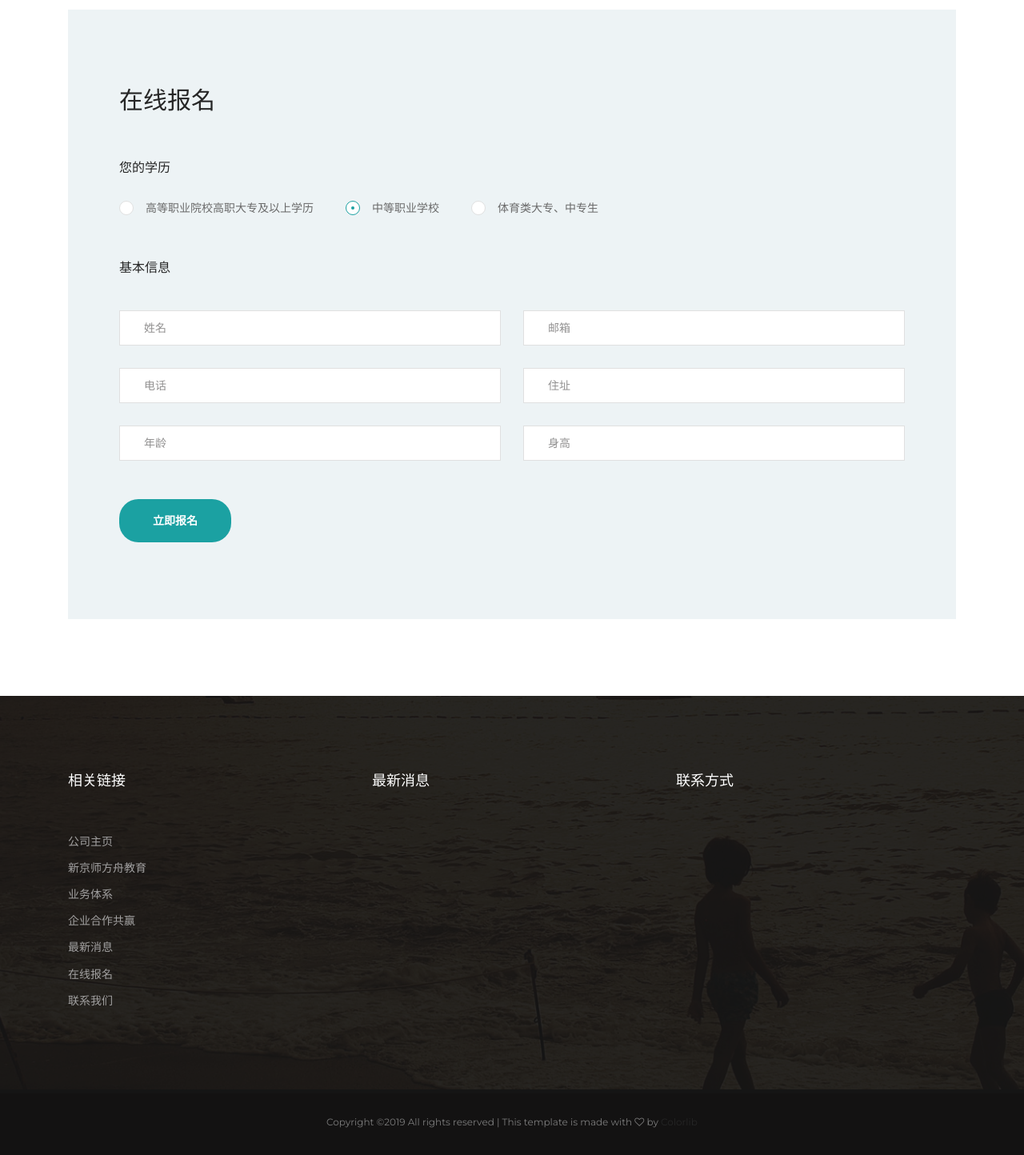
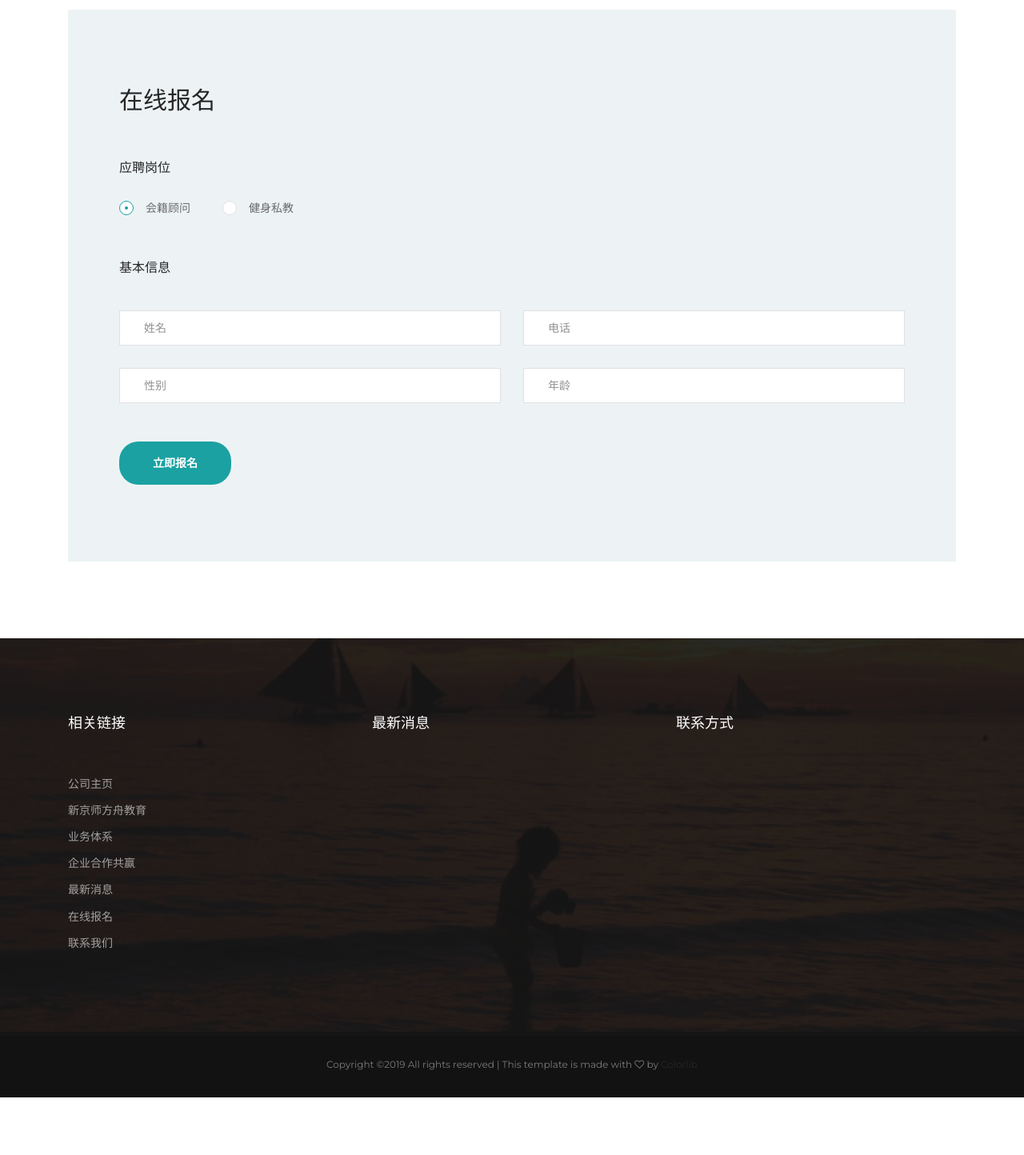
Before and after one commit to whatyouknow123/xinjingshi, a Django app: template templates/single-causes.html in a window 1280 px wide. Shown: the part 1223-2667 px from the top of the page at 80% size. After the commit the page ends 2595 px from the top, so only its background shows below. Run offline with Django 3.2, Linux system fonts and the light colour scheme; the template is opened without the code that fills it, so the values that code supplies are empty; parts of the project's set-up code (start-up, migrations or seed data) failed here and were passed over; some libraries are stand-ins or nearby versions.

Commit message:
fix backgroud bug

```diff
--- a/templates/single-causes.html
+++ b/templates/single-causes.html
@@ -121,24 +121,25 @@
                         {% csrf_token %}
 
                         <div class="payment-type d-flex flex-wrap align-items-center">
-                            <h4 class="w-100 mt-5">您的学历</h4>
+                            <h4 class="w-100 mt-5">应聘岗位</h4>
 
                             <label class="d-flex align-items-center mt-4">
-                                <input type="radio" name="school" value="high" />
+                                <input type="radio" name="type" value="advisor" checked="checked"/>
                                 <span class="payment-type-radio"></span>
                                 <span class="centered-dot"></span>
 
-                                高等职业院校高职大专及以上学历
+                                会籍顾问
                             </label>
 
                             <label class="d-flex align-items-center mt-4">
-                                <input type="radio" name="school" value="middle" checked="checked" />
+                                <input type="radio" name="type" value="teacher" />
                                 <span class="payment-type-radio"></span>
                                 <span class="centered-dot"></span>
 
-                                中等职业学校
+                                健身私教
                             </label>
 
+                            <!--
                             <label class="d-flex align-items-center mt-4">
                                 <input type="radio" name="school" value="gym"/>
                                 <span class="payment-type-radio"></span>
@@ -146,17 +147,18 @@
 
                                 体育类大专、中专生
                             </label>
+                            -->
                         </div>
 
                         <div class="billing-information  d-flex flex-wrap justify-content-between align-items-center">
                             <h4 class="w-100 mt-5 mb-3">基本信息</h4>
 
                             <input type="text" placeholder="姓名" name="name" id="form_name">
-                            <input type="email" placeholder="邮箱" name="email" id="form_email">
+                            <!--<input type="email" placeholder="邮箱" name="email" id="form_email">-->
                             <input type="text" placeholder="电话" name="phone" id="form_phone">
-                            <input type="text" placeholder="住址" name="address" id="form_address">
+                            <!--<input type="text" placeholder="住址" name="address" id="form_address">-->
+                            <input type="text" placeholder="性别" name="gender" id="form_gender">
                             <input type="number" placeholder="年龄" name="age" id="form_age">
-                            <input type="number" placeholder="身高" name="height" id="form_height">
                         </div>
 
 
--- a/xinjingshifangzhou/static/css/style.css
+++ b/xinjingshifangzhou/static/css/style.css
@@ -756,7 +756,7 @@ ul.tabs-nav .tab-nav.active {
 .home-page-welcome {
     position: relative;
     padding: 96px 0;
-    background: url("/static/images/welcome-bg.jpg") no-repeat center;
+    background: url("/static/images/index_bg.jpg") no-repeat center;
     background-size: cover;
     z-index: 99;
 }
@@ -989,7 +989,7 @@ ul.tabs-nav .tab-nav.active {
 .our-causes {
     position: relative;
     padding: 96px 0;
-    background: url("/static/images/cause-bg.jpg") no-repeat center;
+    background: url("/static/images/title-bg.jpg") no-repeat center;
     background-size: cover;
     z-index: 99;
 }
@@ -1159,7 +1159,7 @@ ul.tabs-nav .tab-nav.active {
 }
 
 .about-page .page-header {
-    background: url(/static/images/about-bg.jpg) no-repeat center;
+    background: url(/static/images/title-bg.jpg) no-repeat center;
 }
 
 .about-page .welcome-wrap {
@@ -1289,7 +1289,7 @@ ul.tabs-nav .tab-nav.active {
 # Causes
 --------------------------------------------------------------*/
 .causes-page .page-header {
-    background: url(/static/images/causes-bg.jpg) no-repeat center;
+    background: url(/static/images/title-bg.jpg) no-repeat center;
 }
 
 .causes-page .featured-cause {
@@ -1368,7 +1368,7 @@ ul.tabs-nav .tab-nav.active {
 # Single Cause
 --------------------------------------------------------------*/
 .single-cause .page-header {
-    background: url(/static/images/single-cause-bg.jpg) no-repeat center;
+    background: url(/static/images/title-bg.jpg) no-repeat center;
 }
 
 .single-cause .highlighted-cause {
@@ -1525,7 +1525,7 @@ ul.tabs-nav .tab-nav.active {
 # Portfolio
 --------------------------------------------------------------*/
 .portfolio .page-header {
-    background: url(/static/images/portfolio-bg.jpg) no-repeat center;
+    background: url(/static/images/title-bg.jpg) no-repeat center;
 }
 
 .portfolio-wrap {
@@ -1578,7 +1578,7 @@ ul.tabs-nav .tab-nav.active {
 # News
 --------------------------------------------------------------*/
 .news-page .page-header {
-    background: url(/static/images/news-bg.jpg) no-repeat center;
+    background: url(/static/images/title-bg.jpg) no-repeat center;
 }
 
 .news-wrap {
@@ -1879,7 +1879,7 @@ ul.tabs-nav .tab-nav.active {
 # Contact Page
 --------------------------------------------------------------*/
 .contact-page .page-header {
-    background: url(/static/images/contact-bg.jpg) no-repeat center;
+    background: url(/static/images/title-bg.jpg) no-repeat center;
 }
 
 .contact-page-wrap {
@@ -1990,7 +1990,7 @@ ul.tabs-nav .tab-nav.active {
 # Contact Page
 --------------------------------------------------------------*/
 .elements-page .page-header {
-    background: url(/static/images/elements-bg.jpg) no-repeat center;
+    background: url(/static/images/title-bg.jpg) no-repeat center;
 }
 
 /*--------------------------------------------------------------
@@ -2001,7 +2001,7 @@ ul.tabs-nav .tab-nav.active {
     padding: 96px 0 90px;
     font-weight: 500;
     color: #929191;
-    background: url("/static/images/foot-bg.jpg") no-repeat center;
+    background: url("/static/images/foot_bg.jpg") no-repeat center;
     background-size: cover;
     z-index: 99;
 }
--- a/xinjingshifangzhou/views.py
+++ b/xinjingshifangzhou/views.py
@@ -138,12 +138,10 @@ def single_causes(request):
             else:
 
                 tmp_result = {"name": form.cleaned_data.get('name'),
-                      "school": form.cleaned_data.get('school'),
-                      "email": form.cleaned_data.get('email'),
+                      "type": form.cleaned_data.get('type'),
                       "phone": form.cleaned_data.get('phone'),
-                      "address": form.cleaned_data.get('address'),
                       "age": form.cleaned_data.get('age'),
-                      "height": form.cleaned_data.get('height')}
+                      "gender": form.cleaned_data.get('gender')}
                 UpdateApplication(tmp_result)
 
 
```
Also changed, not shown: xinjingshifangzhou/models.py (+5 -4 lines), db.sqlite3, xinjingshifangzhou/migrations/0018_auto_20190602_1337.py (added), xinjingshifangzhou/static/images/foot_bg.jpg (added), xinjingshifangzhou/static/images/index_bg.jpg (added), xinjingshifangzhou/static/images/title-bg.jpg (added), 1 other file.
